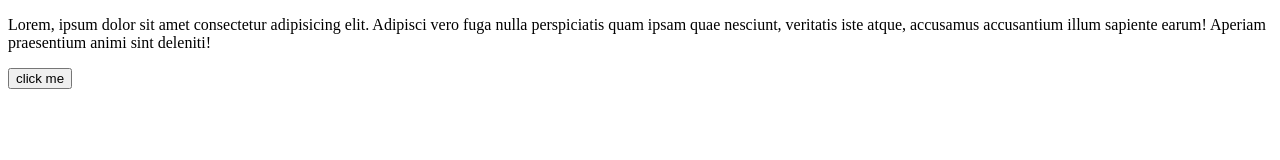
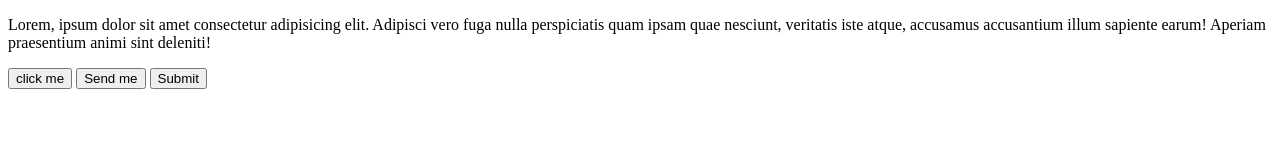
Before and after one commit to obaydullah6677/localrepo, a plain HTML site: page index.html in a window 1280 px wide. Drawn offline with Linux system fonts and the light colour scheme.

Commit message:
add twe new btn

```diff
--- a/index.html
+++ b/index.html
@@ -8,5 +8,7 @@
 <body>
     <p>Lorem, ipsum dolor sit amet consectetur adipisicing elit. Adipisci vero fuga nulla perspiciatis quam ipsam quae nesciunt, veritatis iste atque, accusamus accusantium illum sapiente earum! Aperiam praesentium animi sint deleniti!</p>
     <button>click me</button>
+    <button>Send me</button>
+    <button>Submit</button>
 </body>
 </html>
```
